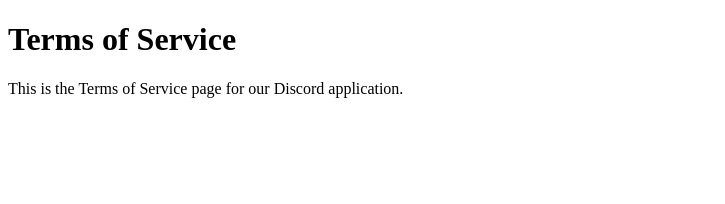
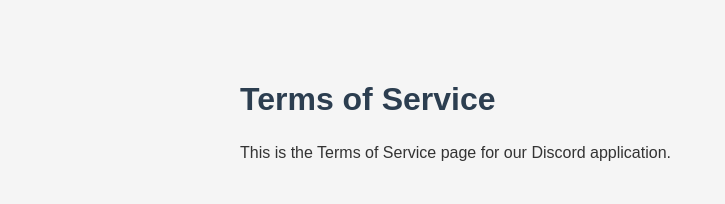
Before and after one commit to AloBuum/tos, a plain HTML site: page index.html in a window 1280 px wide. Shown: the whole page, without its empty margins (0-725 px from the left). Drawn offline with Linux system fonts and the light colour scheme.

Commit message:
index.html

```diff
--- a/index.html
+++ b/index.html
@@ -2,6 +2,12 @@
 <html>
 <head>
   <title>Terms of Service</title>
+  <meta charset="UTF-8">
+  <style>
+    body { font-family: Arial, sans-serif; max-width: 800px; margin: 40px auto; padding: 20px; background: #f5f5f5; color: #333; }
+    h1 { color: #2c3e50; }
+    p { line-height: 1.6; }
+  </style>
 </head>
 <body>
   <h1>Terms of Service</h1>
```
